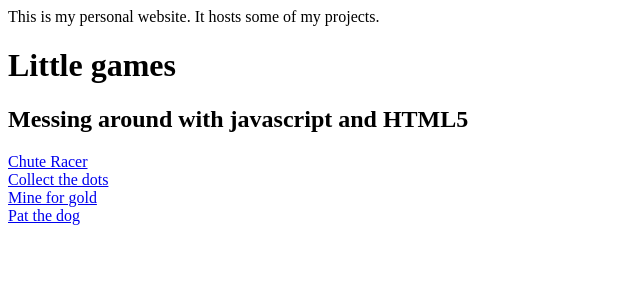
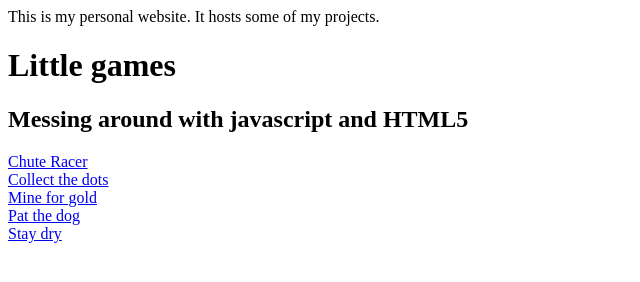
Before and after one commit to sgoedecke/home, a plain HTML site: page index.html in a window 1280 px wide. Shown: the full height of the page, 0-640 px from the left. Drawn offline with Linux system fonts and the light colour scheme.

Commit message:
Updated index

```diff
--- a/index.html
+++ b/index.html
@@ -14,6 +14,8 @@
 		<a href="collect.html">Collect the dots</a> <br>
 		<a href="mining.html">Mine for gold</a><br>
 		<a href="woofdog.html">Pat the dog</a><br>
+		<a href="raindrops.html">Stay dry</a><br>
+
 	</div>
 </body>
 
```
